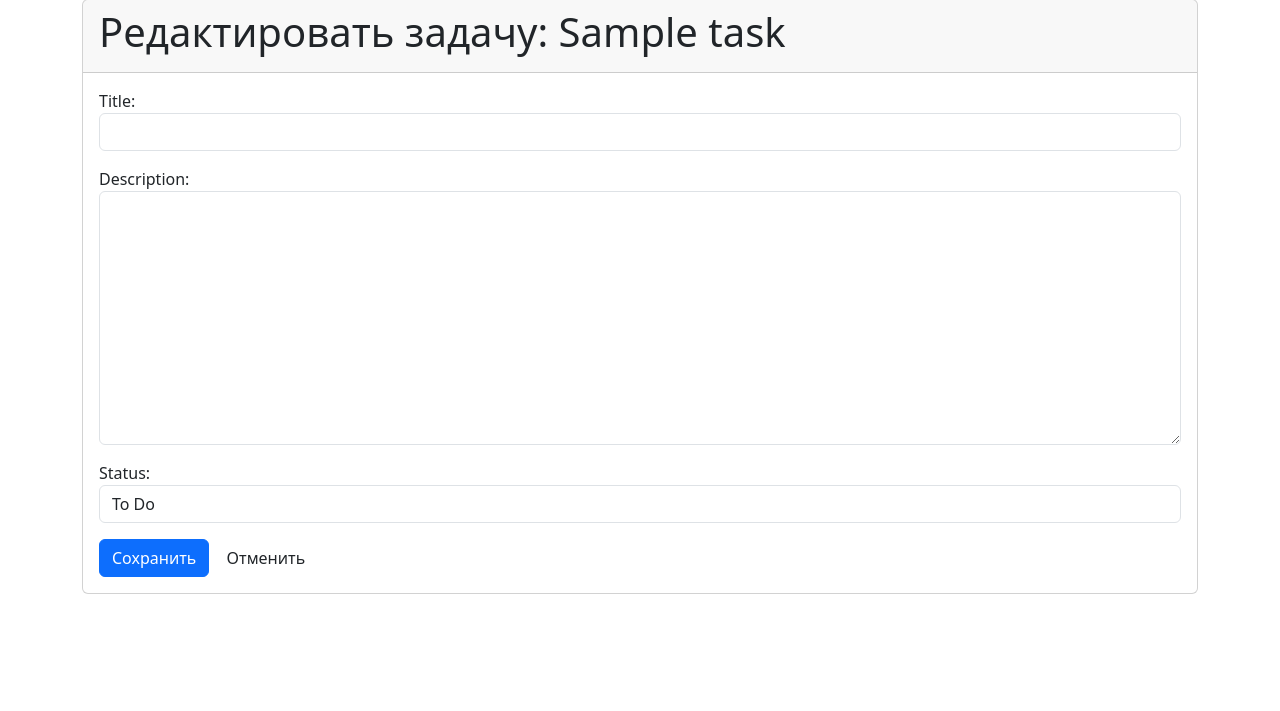
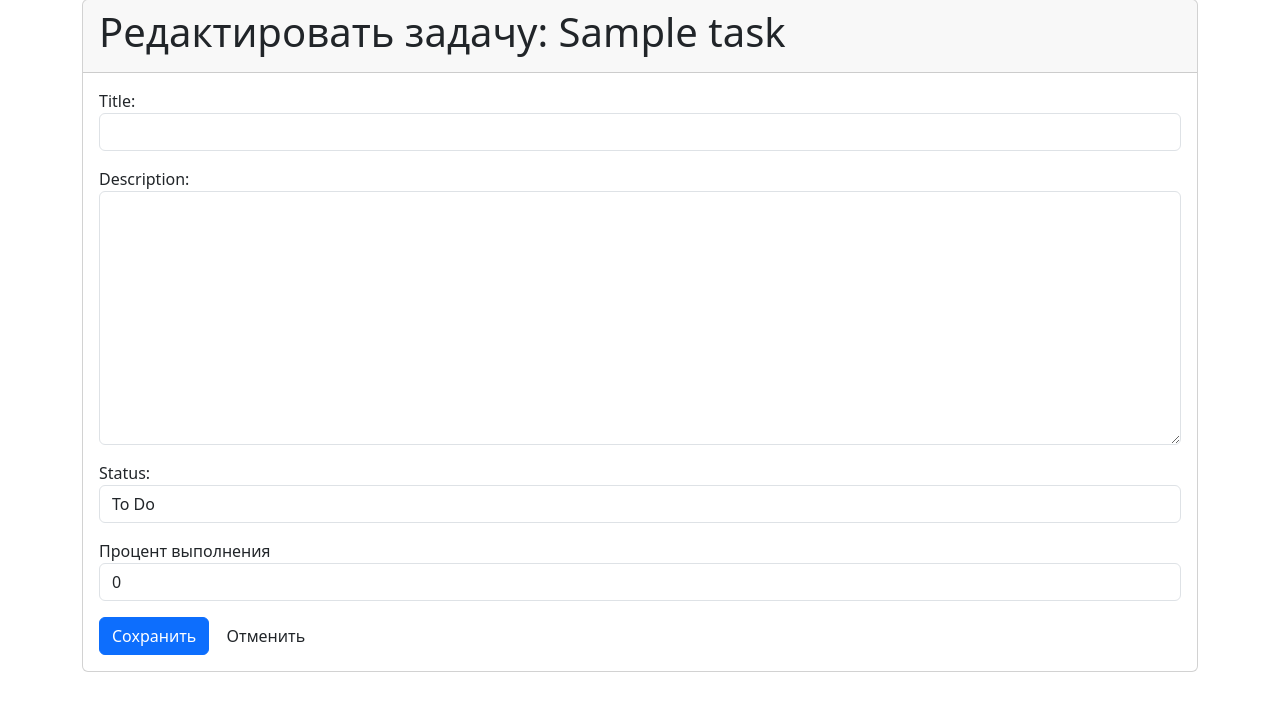
Before and after one commit to Vivisector/TrackerDjango, a Django app: template tasks/templates/tasks/edit_task.html in a window 1280 px wide. Shown: the part 25-736 px from the top of the page. Run offline with Django 4.2, Linux system fonts and the light colour scheme; the template is opened without the code that fills it: values that come from a table or form of the project are taken from there, others are empty; tables that the repository leaves empty hold one stand-in row (values such as "Sample post").

Commit message:
Добавлены поля создания задачи и изменения задачи, а также поле прогресса в выполнении задачи. Добавлена (и исправлена) кнопка Сохранить/Отмена для окна редактирования задачи. Есть кнопка Done, делается затемнение задачи с кнопкой, но не работает Cansel и не отображается Description

```diff
--- a/tasks/forms.py
+++ b/tasks/forms.py
@@ -4,7 +4,8 @@ from .models import Task
 class TaskForm(forms.ModelForm):
     class Meta:
         model = Task
-        fields = ['title', 'description', 'status']
+        # fields = ['title', 'description', 'status']
+        fields = ['title', 'description', 'status', 'progress']  # Добавлено поле progress
         widgets = {
             'title': forms.TextInput(attrs={'class': 'form-control'}),
             'description': forms.Textarea(attrs={'class': 'form-control'}),
--- a/tasks/models.py
+++ b/tasks/models.py
@@ -12,6 +12,7 @@ class Task(models.Model):
     status = models.CharField(max_length=20, choices=STATUS_CHOICES, default='todo')
     created_at = models.DateTimeField(auto_now_add=True)
     updated_at = models.DateTimeField(auto_now=True)
+    progress = models.IntegerField(default=0)  # Новое поле
 
     def __str__(self):
         return self.title
--- a/tasks/templates/tasks/edit_task.html
+++ b/tasks/templates/tasks/edit_task.html
@@ -22,11 +22,19 @@
                 {{ form.status.label_tag }}
                 {{ form.status }}
             </div>
+            <div class="form-group mb-3">
+                <label for="progress">Процент выполнения</label>
+                <input type="number" name="progress" id="progress" class="form-control"
+                       value="{{ form.progress.value|default:0 }}" min="0" max="100">
+            </div>
+
             <!-- Кнопка для отправки формы -->
             <button type="submit" class="btn btn-primary">Сохранить</button>
 
             <!-- Кнопка для отмены действия (не отправляет форму) -->
-<button type="button" class="btn btn-cancel" onclick="window.location.href='{% url 'task_list' %}'">Отменить</button>
+            <button type="button" class="btn btn-cancel" onclick="window.location.href='{% url 'task_list' %}'">
+                Отменить
+            </button>
         </form>
     </div>
 </div>
```
Also changed, not shown: tasks/templates/tasks/task_list.html (+22 -3 lines). Lines whose indentation alone changed are shown as unchanged.
